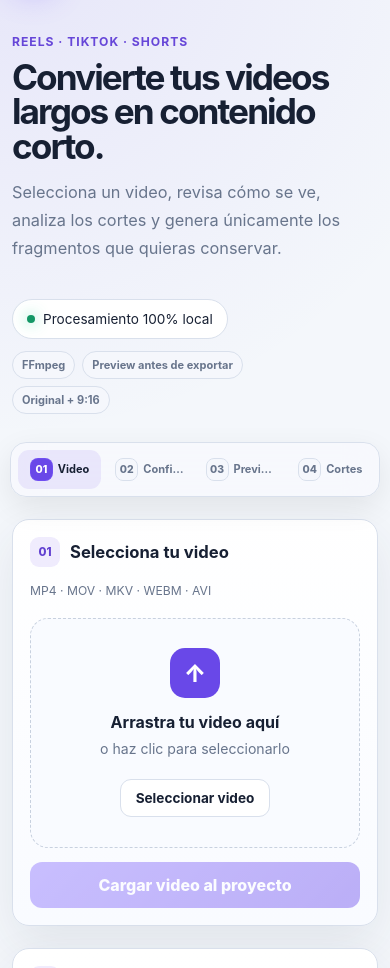
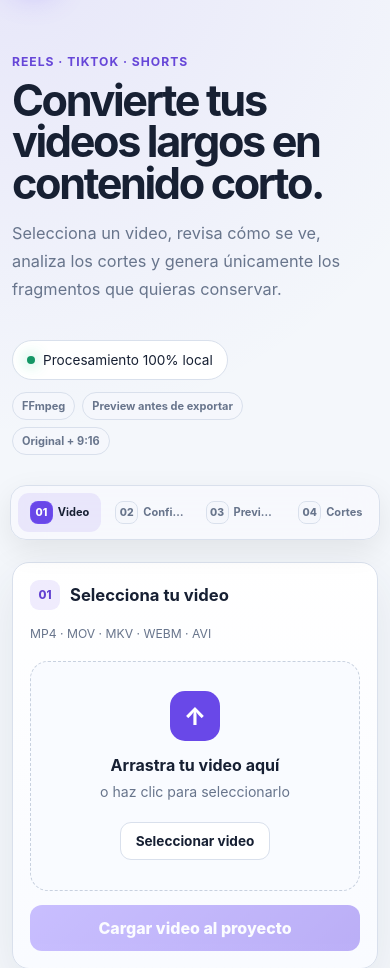
Before and after one commit to Anders87x/cortador_videos_andercode, a Flask app: page / in a window 390 px wide. Shown: the part 73-1041 px from the top of the page. Run offline with Flask 3, Linux system fonts and the light colour scheme.

Commit message:
UX: dar más ancho al título principal

```diff
--- a/static/css/app.css
+++ b/static/css/app.css
@@ -1826,3 +1826,50 @@ html[data-theme="light"] .format-option:has(input:checked) {
         inset 3px 0 0 var(--accent),
         0 0 0 1px rgba(105, 72, 232, 0.04);
 }
+
+
+/* Wider hero composition */
+.hero {
+    position: relative;
+    display: block;
+    padding: 50px 0 30px;
+}
+
+.hero-copy {
+    width: 100%;
+}
+
+.hero h1 {
+    max-width: 1080px;
+    font-size: clamp(2.7rem, 5.8vw, 5.2rem);
+    line-height: 0.96;
+}
+
+.hero p {
+    max-width: 760px;
+}
+
+.hero-side {
+    position: absolute;
+    right: 0;
+    bottom: 30px;
+    min-width: 250px;
+}
+
+@media (max-width: 980px) {
+    .hero {
+        display: flex;
+        flex-direction: column;
+        align-items: flex-start;
+    }
+
+    .hero-side {
+        position: static;
+        min-width: 0;
+        align-items: flex-start;
+    }
+
+    .hero h1 {
+        max-width: 100%;
+    }
+}
```
